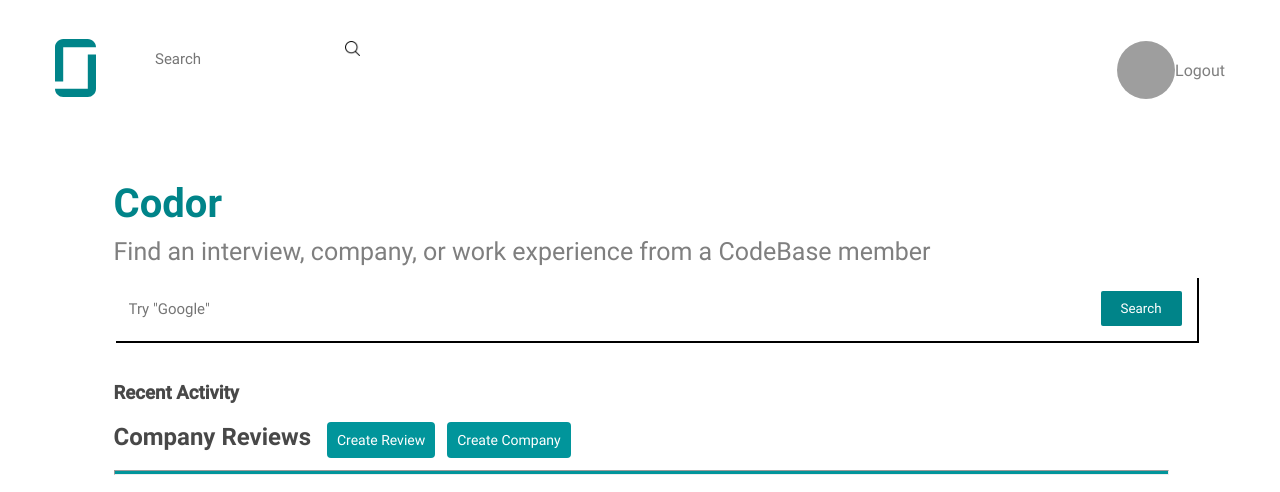
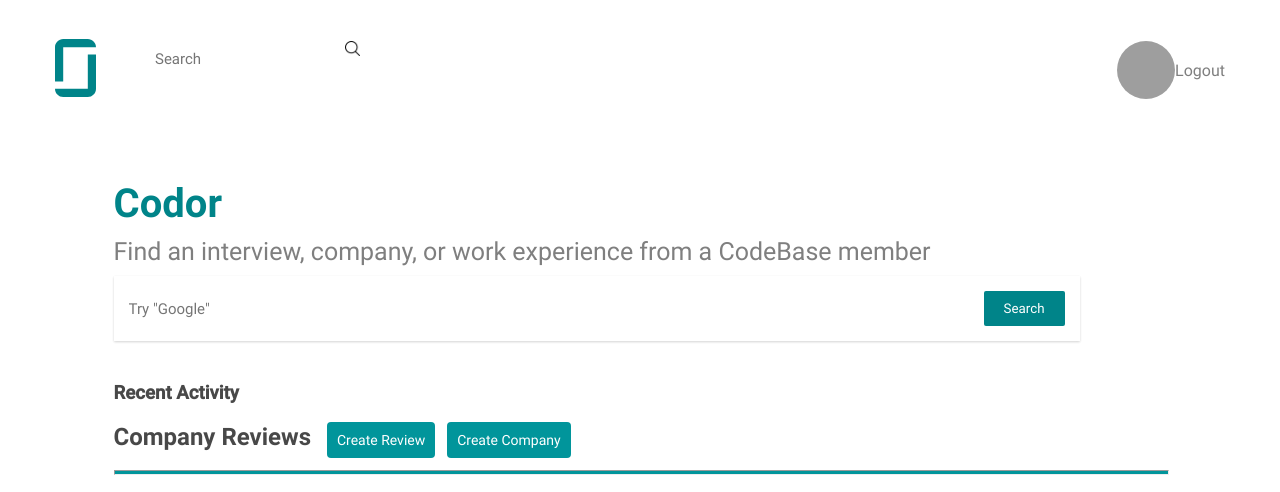
Before and after one commit to codebase-berkeley/code-door, a Django app: page /codedoor/home in a window 1280 px wide. Shown: the top 492 px of the page. Run offline with Django 3.2, Linux system fonts and the light colour scheme; a user stored in the database is signed in; data comes from the database, SQL or seed files in the repository; parts of the project's set-up code (start-up, migrations or seed data) failed here and were passed over; some web fonts are replaced; grey boxes are pictures that could not be loaded.

Commit message:
my box shadow is so much more lit than yours

```diff
--- a/codedoor/static/css/basehomepage.css
+++ b/codedoor/static/css/basehomepage.css
@@ -18,7 +18,7 @@
   height: 3%;
   margin-top: 10px;
   padding: 15px 15px;
-  box-shadow: 5px 5px 5px grey;
+  box-shadow:  0 1px 3px rgba(0, 0, 0, 0.06), 0 1px 2px rgba(0, 0, 0, 0.12);
 }
 
 #subtitle {
@@ -174,12 +174,6 @@ ul li {
   margin-bottom: 5px;
 }
 
-#searchbar {
-  width: 90%;
-  height: 3%;
-  box-shadow: 2px 2px;
-}
-
 .inline-block {
   display: inline-block;
 }
```
